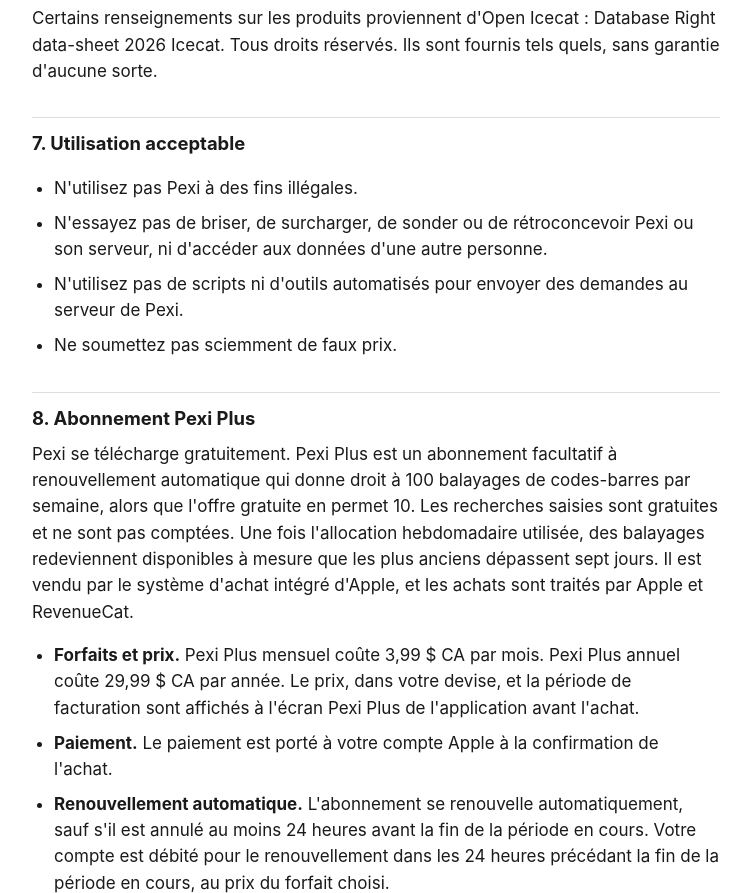
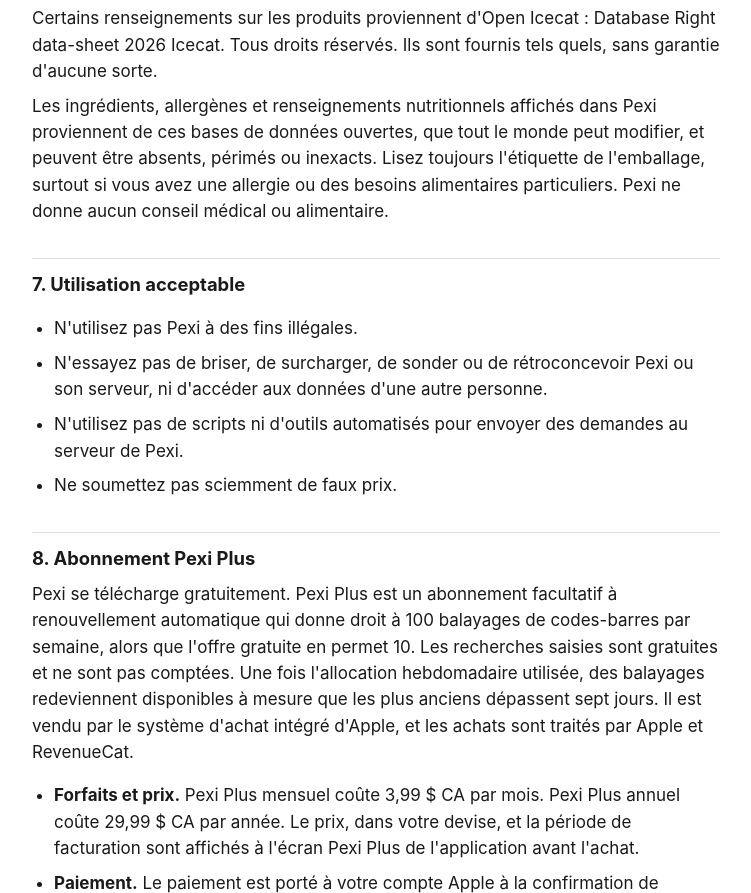
Before and after one commit to xu826Jamin/pexi, a plain HTML site: page terms-fr.html in a window 1280 px wide. Shown: the part 1868-2761 px from the top of the page, without its empty margins (264-1015 px from the left). Drawn offline with Linux system fonts and the light colour scheme.

Commit message:
[pages] Terms: ingredients and allergens come from open data, read the label (EN and FR)

```diff
--- a/terms-fr.html
+++ b/terms-fr.html
@@ -46,6 +46,7 @@ footer { margin-top: 2.5em; padding-top: 1em; border-top: 1px solid var(--line);
 <p>Certains noms de produits, formats et prix proviennent de données ouvertes publiées par d'autres organisations. Leurs mentions figurent dans l'application, à l'écran des données et licences. Pexi n'est ni affiliée à un magasin, une marque ou un fournisseur de données nommé dans l'application, ni approuvée ou commanditée par eux.</p>
 <p>Les données d'Open Food Facts, d'Open Beauty Facts, d'Open Pet Food Facts, d'Open Products Facts, d'Open Prices et d'OpenStreetMap sont offertes sous la licence Open Database License (ODbL). Lorsque Pexi combine ces données à d'autres, la base de données qui en résulte, ou un fichier des modifications, est offert sous la licence ODbL sur demande à l'adresse ci-dessous.</p>
 <p>Certains renseignements sur les produits proviennent d'Open Icecat : Database Right data-sheet 2026 Icecat. Tous droits réservés. Ils sont fournis tels quels, sans garantie d'aucune sorte.</p>
+<p>Les ingrédients, allergènes et renseignements nutritionnels affichés dans Pexi proviennent de ces bases de données ouvertes, que tout le monde peut modifier, et peuvent être absents, périmés ou inexacts. Lisez toujours l'étiquette de l'emballage, surtout si vous avez une allergie ou des besoins alimentaires particuliers. Pexi ne donne aucun conseil médical ou alimentaire.</p>
 
 <h2>7. Utilisation acceptable</h2>
 <ul>
```
Also changed, not shown: terms.html (+1 -0 lines).
